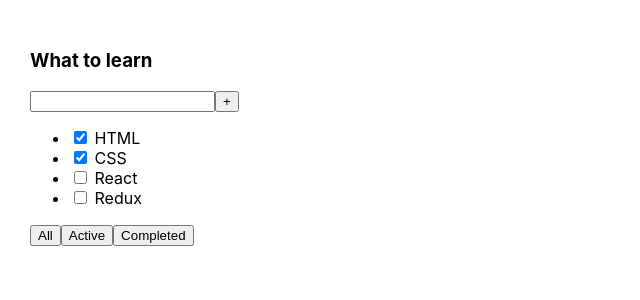
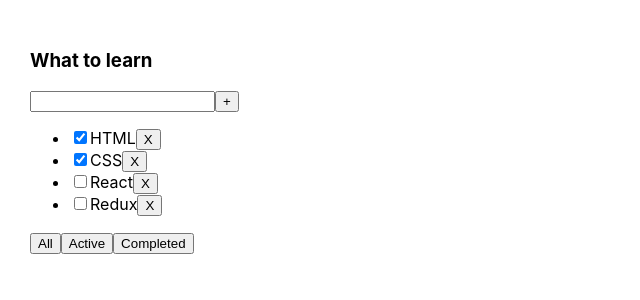
Before and after one commit to ArkadyPol/todolist, a React (Create React App) app: page / in a window 1280 px wide. Shown: the top 300 px of the page, without its empty margins (0-640 px from the left). Built offline with nearby package versions, Linux system fonts and the light colour scheme.

Commit message:
lesson 02

```diff
--- a/src/App.tsx
+++ b/src/App.tsx
@@ -1,6 +1,6 @@
-import React from 'react';
+import React, {useState} from 'react';
 import './App.css';
-import {TodoList} from './TodoList';
+import TodoList from './TodoList';
 
 export type TaskType = {
   id: number
@@ -8,18 +8,43 @@
   isDone: boolean
 }
 
+export type FilterValuesType = 'all' | 'active' | 'completed';
 
 function App() {
-  const tasks: Array<TaskType> = [
+  const [filter, setFilter] = useState<FilterValuesType>('all');
+
+  const [tasks, setTasks] = useState<Array<TaskType>>([
     {id: 1, title: 'HTML', isDone: true},
     {id: 2, title: 'CSS', isDone: true},
     {id: 3, title: 'React', isDone: false},
     {id: 4, title: 'Redux', isDone: false},
-  ]
+  ])
+
+  function changeTodoListFilter(filterValue: FilterValuesType) {
+    setFilter(filterValue);
+  }
+
+  function removeTask(taskID: number) {
+    const filteredTasks = tasks.filter(t => t.id !== taskID);
+    setTasks(filteredTasks);
+  }
+
+  function getFilteredTasks() {
+    switch (filter) {
+      case 'active':
+        return tasks.filter(t => !t.isDone);
+      case 'completed':
+        return tasks.filter(t => t.isDone);
+      default:
+        return tasks;
+    }
+
+  }
 
   return (
       <div className="App">
-        <TodoList title={'What to learn'} tasks={tasks}/>
+        <TodoList title={'What to learn'} tasks={getFilteredTasks()} removeTask={removeTask}
+                  changeTodoListFilter={changeTodoListFilter}/>
       </div>
   );
 }
--- a/src/TodoList.tsx
+++ b/src/TodoList.tsx
@@ -1,12 +1,24 @@
 import React from 'react';
-import {TaskType} from './App';
+import {FilterValuesType, TaskType} from './App';
 
 type PropsTodoListType = {
   title: string
   tasks: Array<TaskType>
+  removeTask: (taskID: number) => void
+  changeTodoListFilter: (filterValue: FilterValuesType) => void
 }
 
-export function TodoList(props: PropsTodoListType) {
+function TodoList(props: PropsTodoListType) {
+  const tasksJSXElements = props.tasks.map(t => {
+    const removeTask = () => props.removeTask(t.id)
+    return (
+        <li>
+          <input type="checkbox" checked={t.isDone}/>
+          <span>{t.title}</span>
+          <button onClick={removeTask}>X</button>
+        </li>
+    )
+  })
   return (
       <div>
         <h3>{props.title}</h3>
@@ -15,16 +27,15 @@
           <button>+</button>
         </div>
         <ul>
-          <li><input type="checkbox" checked={props.tasks[0].isDone}/> <span>{props.tasks[0].title}</span></li>
-          <li><input type="checkbox" checked={props.tasks[1].isDone}/> <span>{props.tasks[1].title}</span></li>
-          <li><input type="checkbox" checked={props.tasks[2].isDone}/> <span>{props.tasks[2].title}</span></li>
-          <li><input type="checkbox" checked={props.tasks[3].isDone}/> <span>{props.tasks[3].title}</span></li>
+          {tasksJSXElements}
         </ul>
         <div>
-          <button>All</button>
-          <button>Active</button>
-          <button>Completed</button>
+          <button onClick={()=> props.changeTodoListFilter('all')}>All</button>
+          <button onClick={()=> props.changeTodoListFilter('active')}>Active</button>
+          <button onClick={()=> props.changeTodoListFilter('completed')}>Completed</button>
         </div>
       </div>
-  );
+  )
 }
+
+export default TodoList;
```
